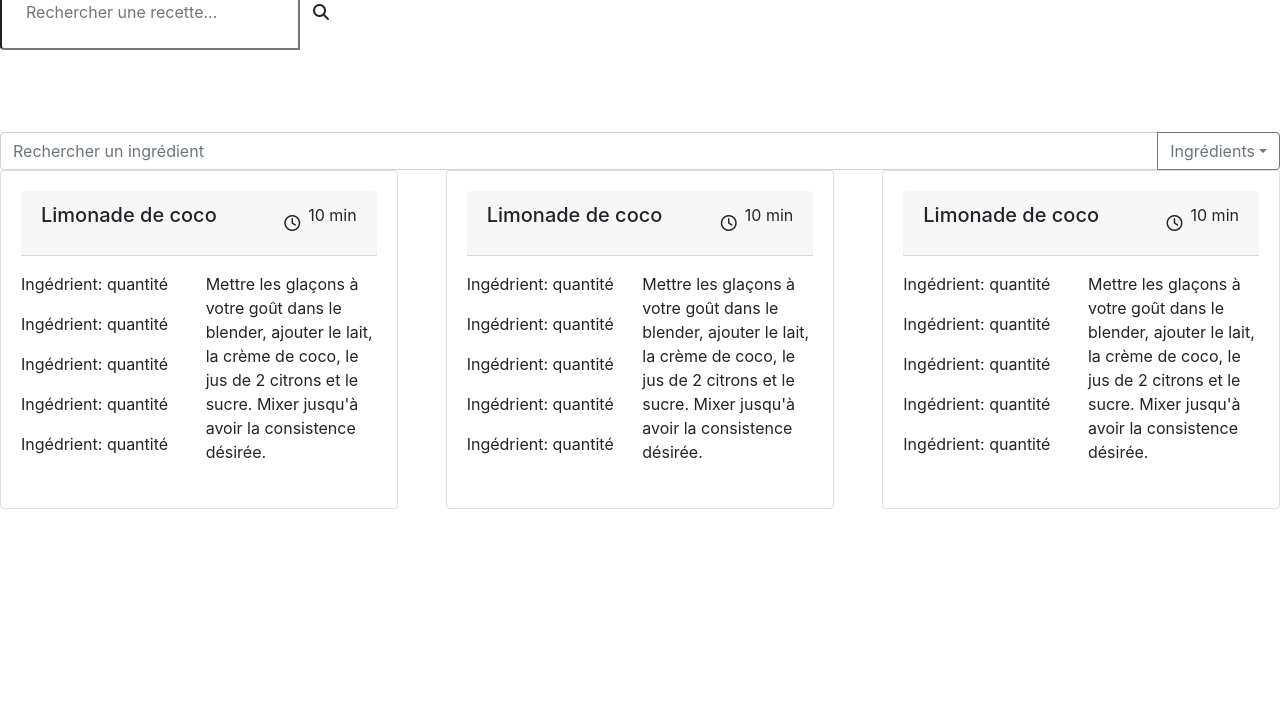
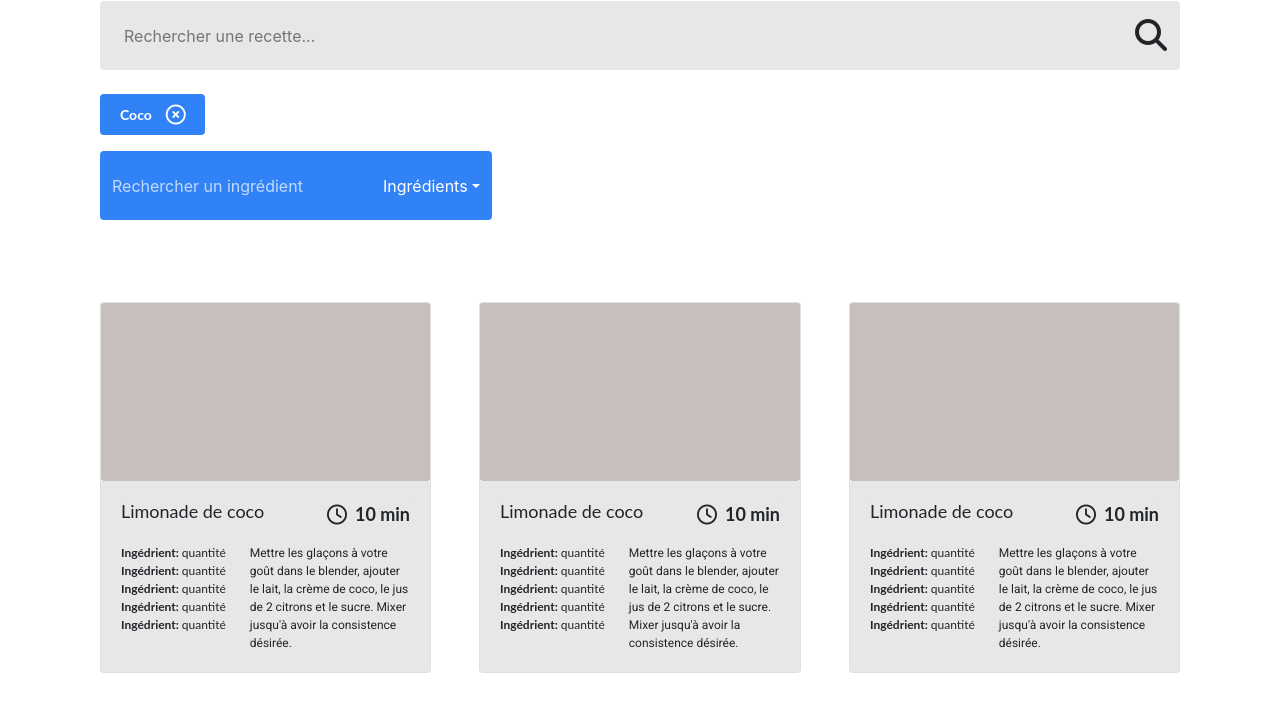
Before and after one commit to Gwen-Herissant/GwenaelleHerissant_7_23062022, a website: page index.html in a window 1280 px wide. Shown: the part 153-868 px from the top of the page. Before the commit the page ends 800 px from the top, so only its background shows below. Drawn offline with nearby package versions, Linux system fonts and the light colour scheme.

Commit message:
[styles] styles for static page

```diff
--- a/css/style.css
+++ b/css/style.css
@@ -11,5 +11,143 @@ html {
 
 body {
   margin: 0;
+  padding: 42px 100px;
+}
+
+h1, h2, h3, h4, h5, p {
   padding: 0;
+  margin: 0;
 }
+
+.dmsans-700 {
+  font-family: 'DM Sans', sans-serif;
+  font-weight: 700;
+}
+
+.lato-700 {
+  font-family: 'Lato', sans-serif;
+  font-weight: 700;
+}
+
+.lato-400 {
+  font-family: 'Lato', sans-serif;
+  font-weight: 400;
+}
+
+.roboto-400 {
+  font-family: 'Roboto', sans-serif;
+  font-weight: 400;
+}
+
+.logo {
+  width: 50px;
+}
+
+h1 {
+  font-size: 36px;
+  color: #D04F4F;
+}
+
+.search-bar {
+  width: 100%;
+  height: 69px;
+  border: none;
+  background-color: #E7E7E7;
+}
+
+.search-btn {
+  background-color: #E7E7E7;
+  border-bottom-left-radius: 0;
+  border-top-left-radius: 0;
+}
+
+.search-icon {
+  font-size: 32px;
+}
+
+.single-tag {
+  padding: 0px 20px;
+  background-color: #3282F7;
+}
+
+.tag-text {
+  padding: 10px 13px 10px 0px;
+  font-size: 14px;
+}
+
+.tag-btn {
+  width: 20px;
+  height: 20px;
+  padding: 0px;
+}
+
+.close-icon {
+  font-size: 20px;
+}
+
+.select-menus {
+  margin-bottom: 82px;
+}
+
+.input-group {
+  width: auto;
+}
+
+.form-control {
+  height: 69px;
+  border: none;
+  color: #fff;
+  background-color: #3282F7;
+}
+
+.form-control:focus {
+  color: #fff;
+  background-color: #3282F7;
+}
+
+.form-control::placeholder {
+  color: #fff;
+  opacity: 0.7;
+}
+
+.dropdown-toggle {
+  color: #fff;
+  background-color: #3282F7;
+  border: none;
+  border-bottom-left-radius: 0;
+  border-top-left-radius: 0;
+}
+
+.dropdown-toggle:hover,
+.dropdown-toggle:active {
+  color: #fff;
+  background-color: #3282F7 !important;
+}
+
+.card-img {
+  height: 178px;
+  background-color: #C7BEBE;
+}
+
+.card-body {
+  background-color: #E7E7E7;
+}
+
+.card-header {
+  padding: 0px;
+  background-color: #E7E7E7;
+  border-bottom: none;
+}
+
+.card-header h5, .card-header p {
+  font-size: 18px;
+}
+
+.duration-icon {
+  font-size: 20px;
+}
+
+.card-text p,
+.card-text span {
+  font-size: 12px;
+}
```
